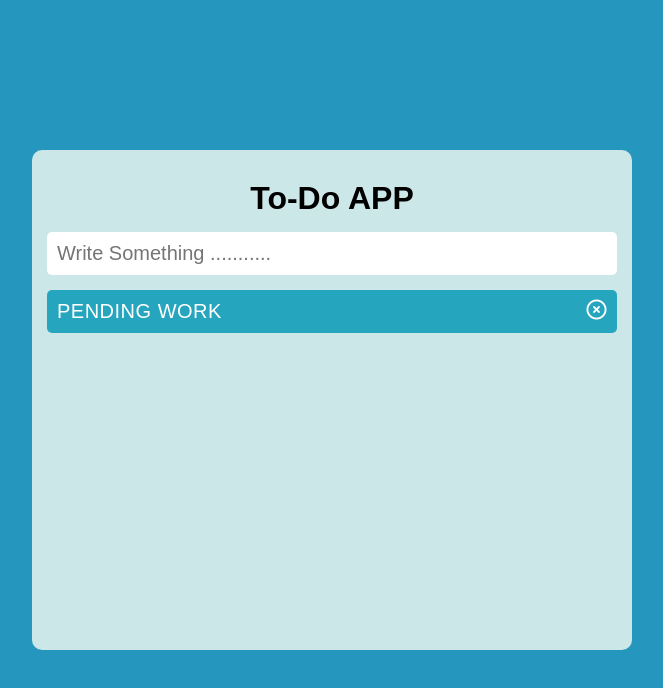
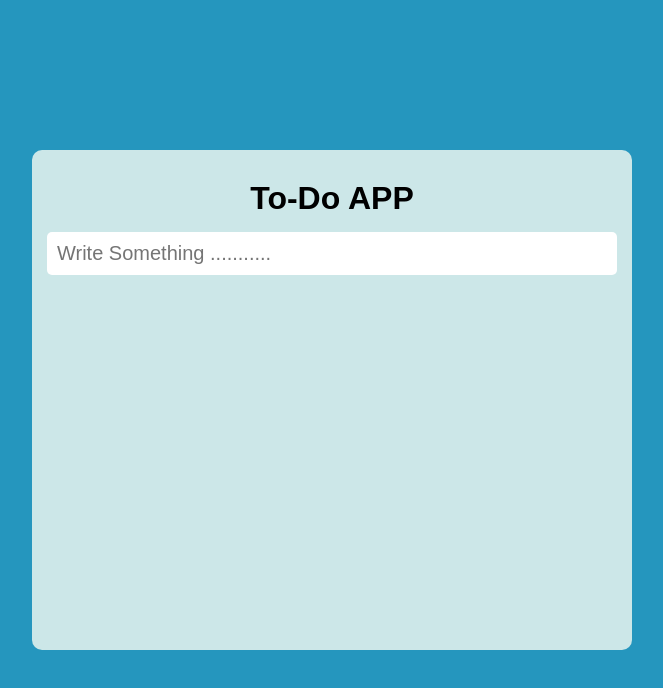
Before and after one commit to S-ali007/to-do-app, a plain HTML site: page index.html in a window 1280 px wide. Shown: the whole page, without its empty margins (308-971 px from the left). Drawn offline with Linux system fonts and the light colour scheme; a web font is replaced by a local one.

Commit message:
removed li which is addded for testing purpose

```diff
--- a/index.html
+++ b/index.html
@@ -16,12 +16,7 @@
       <h1 class=" heading">To-Do APP</h1>
       <input type="text" id="item" placeholder="Write Something ..........." autofocus>
       <ul id="to-do-box">
-        <li>
-               PENDING WORK
-                <i class="fa-regular fa-circle-xmark"></i>
 
-
-            </li>
       </ul>
 
     </div>
```
